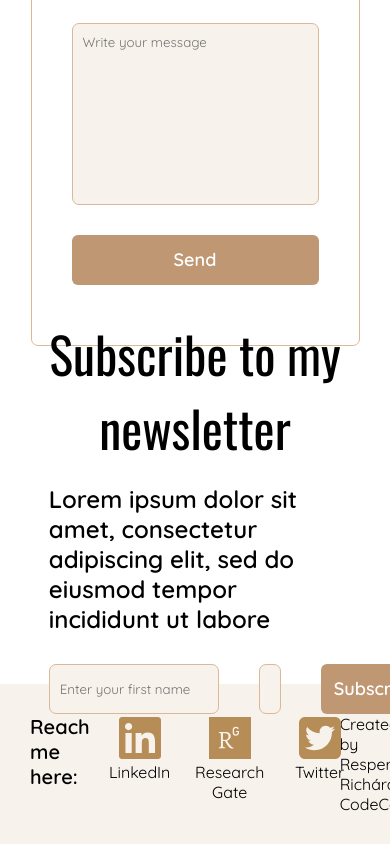
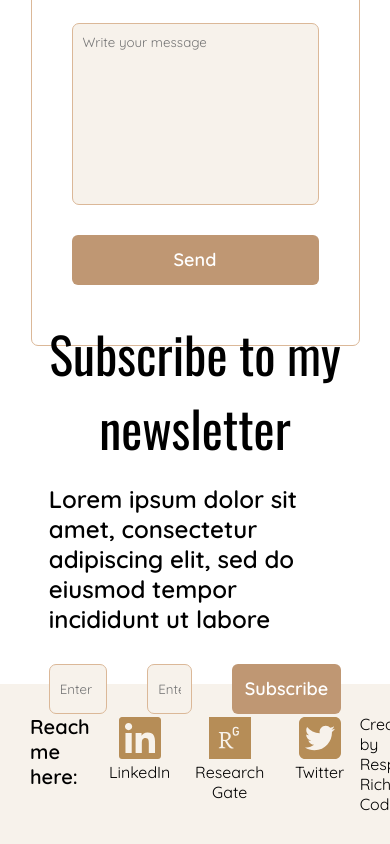
Before and after one commit to 4rrichard/psychology-website, a React (Create React App) app in the folder frontend/: page / in a window 390 px wide. Shown: the part 7547-8391 px from the top of the page. Built offline with nearby package versions, Linux system fonts and the light colour scheme; no server answers.

Commit message:
Footer and susbscribe responsivity

```diff
--- a/frontend/src/components/Footer/Footer.css
+++ b/frontend/src/components/Footer/Footer.css
@@ -29,4 +29,7 @@
 }
 .footer .footer--reach-me .footer--social:hover .footer--social-icon {
   scale: 1.1;
+}
+.footer .footer--creator {
+  margin-left: 20px;
 }/*# sourceMappingURL=Footer.css.map */
--- a/frontend/src/components/Footer/Footer.scss
+++ b/frontend/src/components/Footer/Footer.scss
@@ -37,4 +37,7 @@
       scale: 1.1;
     }
   }
+  .footer--creator {
+    margin-left: 20px;
+  }
 }
--- a/frontend/src/components/Subscribe/Subscribe.css
+++ b/frontend/src/components/Subscribe/Subscribe.css
@@ -32,6 +32,7 @@
 }
 .subscribe .subscribe--form .subscribe--first-name {
   width: auto;
+  max-width: 20%;
 }
 .subscribe .subscribe--form .subscribe--btn {
   height: 50px;
--- a/frontend/src/components/Subscribe/Subscribe.scss
+++ b/frontend/src/components/Subscribe/Subscribe.scss
@@ -33,6 +33,7 @@
     }
     .subscribe--first-name {
       width: auto;
+      max-width: 20%;
     }
     .subscribe--btn {
       height: 50px;
```
Also changed, not shown: 2 other files (tests, documents, lock files or other folders).
